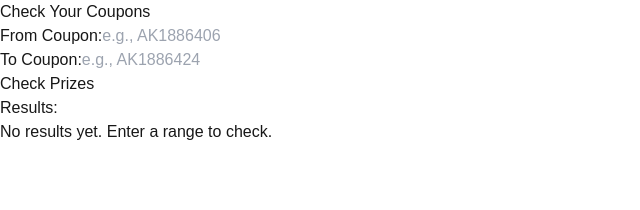
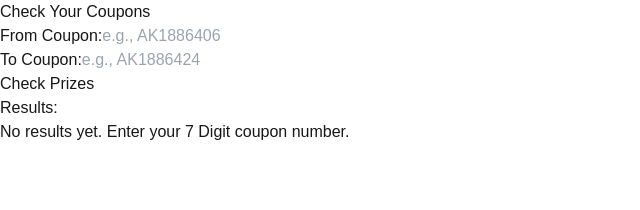
Before and after one commit to M-Sanjay12o52o/coupon-prize-checker, a Next.js app: page / in a window 1280 px wide. Shown: the top 210 px of the page, without its empty margins (0-640 px from the left). Built offline with nearby package versions, Linux system fonts and the light colour scheme.

Commit message:
changed invalid input error text

```diff
--- a/src/app/page.tsx
+++ b/src/app/page.tsx
@@ -34,7 +34,9 @@ export default function CheckCoupons() {
 
   return (
     <div className="flex flex-col items-center min-h-screen bg-gray-100 p-6">
-      <h1 className="text-3xl font-bold mb-6 text-gray-800">Check Your Coupons</h1>
+      <h1 className="text-3xl font-bold mb-6 text-gray-800">
+        Check Your Coupons
+      </h1>
       <form
         onSubmit={handleSubmit}
         className="bg-white shadow-md rounded-lg p-6 w-full max-w-lg"
@@ -49,7 +51,7 @@ export default function CheckCoupons() {
             onChange={(e) => setFromCoupon(e.target.value)}
             placeholder="e.g., AK1886406"
             required
-            className="w-full px-4 py-2 border rounded-md focus:outline-none focus:ring-2 focus:ring-blue-500"
+            className="w-full px-4 py-2 border rounded-md focus:outline-none focus:ring-2 focus:ring-blue-500 text-black"
           />
         </div>
         <div className="mb-4">
@@ -62,7 +64,7 @@ export default function CheckCoupons() {
             onChange={(e) => setToCoupon(e.target.value)}
             placeholder="e.g., AK1886424"
             required
-            className="w-full px-4 py-2 border rounded-md focus:outline-none focus:ring-2 focus:ring-blue-500"
+            className="w-full px-4 py-2 border rounded-md focus:outline-none focus:ring-2 focus:ring-blue-500 text-black"
           />
         </div>
         <button
@@ -96,7 +98,9 @@ export default function CheckCoupons() {
             ))}
           </ul>
         ) : (
-          <p className="text-gray-500">No results yet. Enter a range to check.</p>
+          <p className="text-gray-500">
+            No results yet. Enter your 7 Digit coupon number.
+          </p>
         )}
       </div>
     </div>
```
